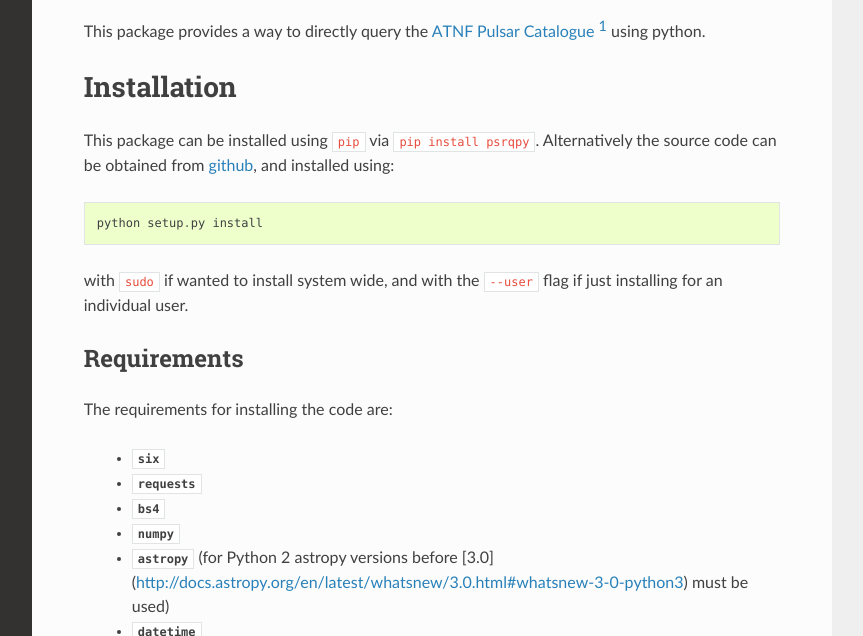
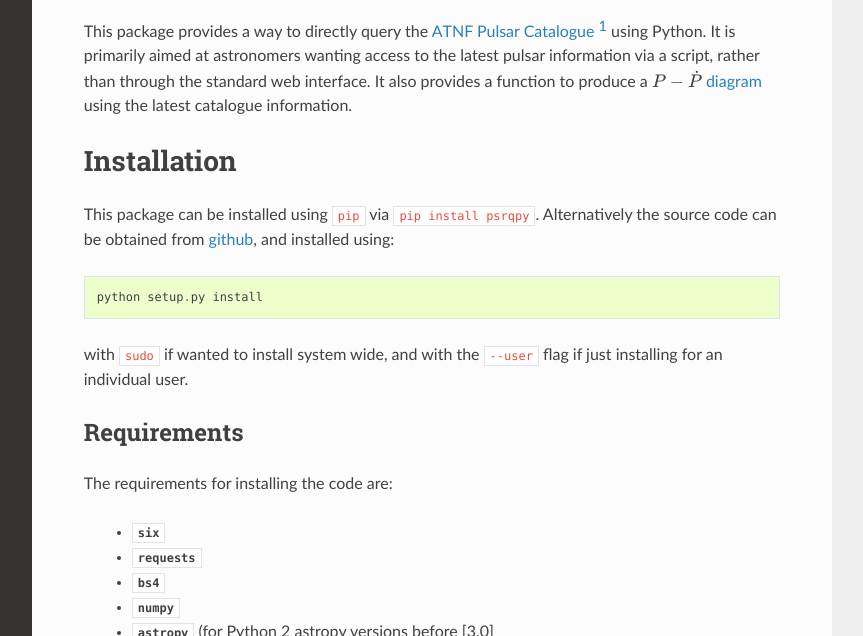
Before and after one commit to mattpitkin/psrqpy, a Sphinx documentation site: the page built from docs/source/index.rst, in a window 1280 px wide and 900 px high, cut to the strip 264-900 px from the top of the window. Shown: the whole strip, without its empty margins (268-1131 px from the left). Built offline with Sphinx 7.4.7 and the Read the Docs theme 2.0.0, drawn with Linux system fonts in a browser that asks for light colours.

```diff
--- a/docs/source/index.rst
+++ b/docs/source/index.rst
@@ -12,7 +12,10 @@ The psrqpy package
 
 .. automodule:: psrqpy
 
-This package provides a way to directly query the `ATNF Pulsar Catalogue <http://www.atnf.csiro.au/people/pulsar/psrcat/>`_ [1]_ using python.
+This package provides a way to directly query the `ATNF Pulsar Catalogue <http://www.atnf.csiro.au/people/pulsar/psrcat/>`_ [1]_ using Python.
+It is primarily aimed at astronomers wanting access to the latest pulsar information via a script,
+rather than through the standard web interface. It also provides a function to produce a
+:math:`P-\dot{P}` :ref:`diagram <make-p-pdot-diagram>` using the latest catalogue information.
 
 Installation
 ============
@@ -171,6 +174,8 @@ We can also get the whole ephemeris for the Crab with
     DIST_DM         1.31
     ...
 
+.. _make-p-pdot-diagram:
+
 **Make a P-Pdot diagram**
 
 You can generate a *lovely* period vs. period derivative diagram based on the latest catalogue information
```
Also changed, not shown: paper/paper.md (+4 -3 lines).
